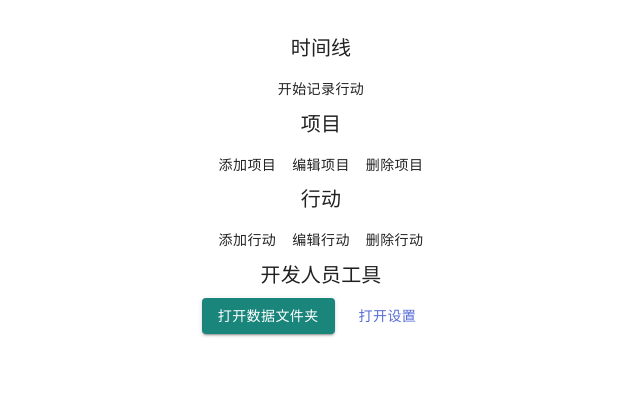
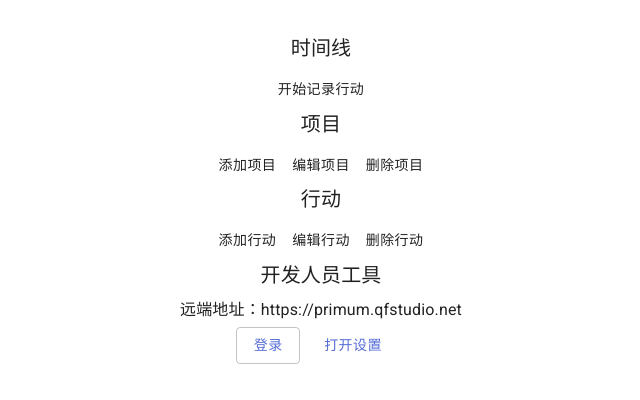
Before and after one commit to lightyears1998/day-primer-web, a Next.js app: page / in a window 1280 px wide. Shown: the top 400 px of the page, without its empty margins (319-959 px from the left). Built offline with nearby package versions, Linux system fonts and the light colour scheme; no server answers.

Commit message:
feat: 设置 ApolloClient

```diff
--- a/pages/_app.tsx
+++ b/pages/_app.tsx
@@ -3,8 +3,20 @@ import Head from "next/head";
 import { ThemeProvider } from "@material-ui/core/styles";
 import CssBaseline from "@material-ui/core/CssBaseline";
 import type { AppProps } from "next/app";
+import {
+  ApolloClient, ApolloClientOptions, ApolloProvider, InMemoryCache, NormalizedCacheObject
+} from "@apollo/client";
 
 import { theme } from "../lib/theme";
+import {
+  ConfigKey, getConfig, saveConfig
+} from "../lib/config";
+
+const apolloClientSettings: ApolloClientOptions<NormalizedCacheObject> = {
+  uri: "https://primum.qfstudio.net/graphql",
+  cache: new InMemoryCache(),
+  credentials: "include"
+};
 
 export default function MyApp(props: AppProps): JSX.Element {
   const { Component, pageProps } = props;
@@ -13,6 +25,19 @@ export default function MyApp(props: AppProps): JSX.Element {
     const jssStyles = document.querySelector("#jss-server-side");
     if (jssStyles) {
       jssStyles.parentElement.removeChild(jssStyles);
+    }
+  }, []);
+
+  const [apolloClient, setApolloClient] = React.useState(new ApolloClient(apolloClientSettings));
+
+  React.useEffect(() => {
+    const uri = String(getConfig(ConfigKey.ServerURl));
+    if (uri) {
+      Object.assign(apolloClientSettings, { uri });
+      setApolloClient(new ApolloClient(apolloClientSettings));
+    } else {
+      const defaultUri = "https://primum.qfstudio.net/graphql";
+      saveConfig(ConfigKey.ServerURl, defaultUri);
     }
   }, []);
 
@@ -25,7 +50,9 @@ export default function MyApp(props: AppProps): JSX.Element {
       </Head>
       <ThemeProvider theme={theme}>
         <CssBaseline />
-        <Component {...pageProps} />
+        <ApolloProvider client={apolloClient}>
+          <Component {...pageProps} />
+        </ApolloProvider>
       </ThemeProvider>
     </React.Fragment>
   );
--- a/pages/index.tsx
+++ b/pages/index.tsx
@@ -1,11 +1,23 @@
-import React, { useEffect } from "react";
+import React, { useEffect, useState } from "react";
 import Head from "next/head";
 import { makeStyles, createStyles } from "@material-ui/core/styles";
 import Button from "@material-ui/core/Button";
 import Typography from "@material-ui/core/Typography";
 import { DataGrid } from "@material-ui/data-grid";
+import { gql, useQuery } from "@apollo/client";
+import { Divider } from "@material-ui/core";
 
 import Link from "../components/Link";
+import { logout, User } from "../lib/user";
+import { ConfigKey, getConfig } from "../lib/config";
+
+const USER_INFO = gql`query {
+  me {
+    userId
+    username
+  	createdAt
+  }
+}`;
 
 const useStyles = makeStyles((theme) =>
   createStyles({
@@ -22,11 +34,26 @@ const useStyles = makeStyles((theme) =>
 export default function HomePage(): JSX.Element {
   const classes = useStyles({});
 
-  const [documentPath, setDocumentPath] = React.useState("");
+  const [remoteUrl, setRemoteUrl] = useState("https://primum.qfstudio.net");
+  const [user, setUser] = useState<User>(null);
 
-  const openDocumentPath = () => {
-    documentPath;
-  };
+  useEffect(() => {
+    const uri = getConfig(ConfigKey.ServerURl) as string;
+    if (uri) {
+      setRemoteUrl(uri);
+    }
+  }, []);
+
+  useEffect(() => {
+    const user = getConfig(ConfigKey.User) as User | null;
+    if (user) {
+      setUser(user);
+    }
+  }, []);
+
+  const {
+    loading: userInfoLoading, error: userInfoError, data: userInfoData
+  } = useQuery(USER_INFO);
 
   return (
     <React.Fragment>
@@ -56,9 +83,24 @@ export default function HomePage(): JSX.Element {
         <Typography variant="h6" gutterBottom>
           开发人员工具
         </Typography>
-        <Button variant="contained" color="secondary" onClick={openDocumentPath}>
-          打开数据文件夹
-        </Button>
+        <Typography gutterBottom>
+          远端地址：{remoteUrl}
+        </Typography>
+        { user && <Typography gutterBottom>
+          缓存的凭证：({user.userId}) {user.username}
+        </Typography>}
+        {
+          userInfoLoading && <Typography>正在加载用户信息。</Typography>
+        }
+        {
+          userInfoData && <Typography>{JSON.stringify(userInfoData)}</Typography>
+        }
+        {
+          user ?
+            <Button variant="outlined" onClick={logout}>退出登录</Button>
+            :
+            <Button variant="outlined"><Link href="/user/sign-in">登录</Link></Button>
+        }
         <Button className={classes.button}>
           <Link href="/settings">打开设置</Link>
         </Button>
```
